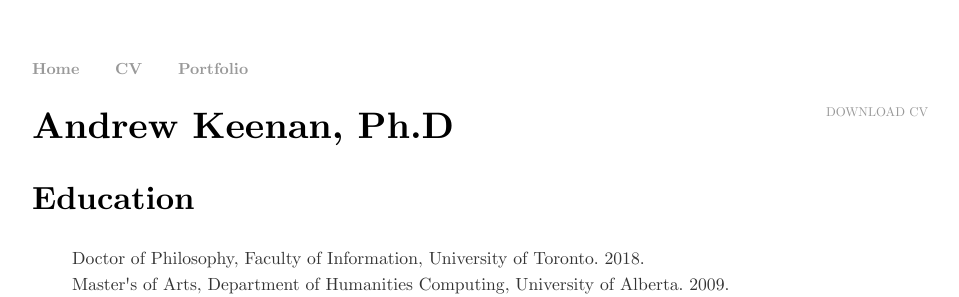
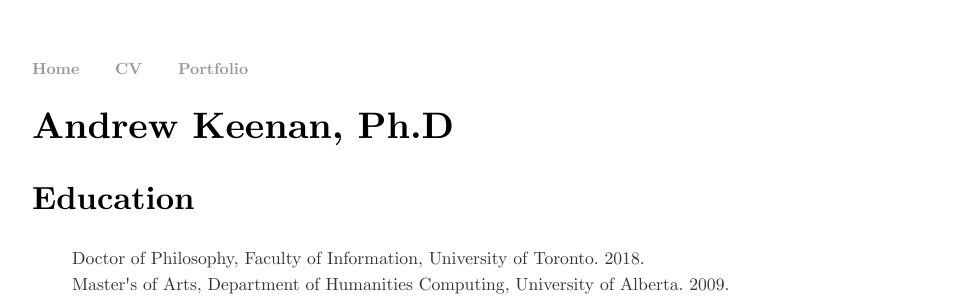
Before and after one commit to bigrube77/bigrube77.github.io, a Jekyll site: the page built from cv/index.html, in a window 1280 px wide and 900 px high. Shown: the top 297 px of the window, without its empty margins (160-1119 px from the left). Built offline with Jekyll 4.4.1, drawn with Linux system fonts in a browser that asks for light colours.

Commit message:
cv remove

```diff
--- a/cv/index.html
+++ b/cv/index.html
@@ -3,7 +3,9 @@
 title: CV, Andrew Keenan, Ph.D
 ---
 
-<div class="cv"> <a href="https://sites.ualberta.ca/~akeenan/Keenan_CV_current.pdf" class="download" title="Download CV as PDF">Download CV</a> <html>
+<!-- <div class="cv"> <a href="https://sites.ualberta.ca/~akeenan/Keenan_CV_current.pdf" class="download" title="Download CV as PDF">Download CV</a> -->
+
+<html>
 
 <body>
 
```
